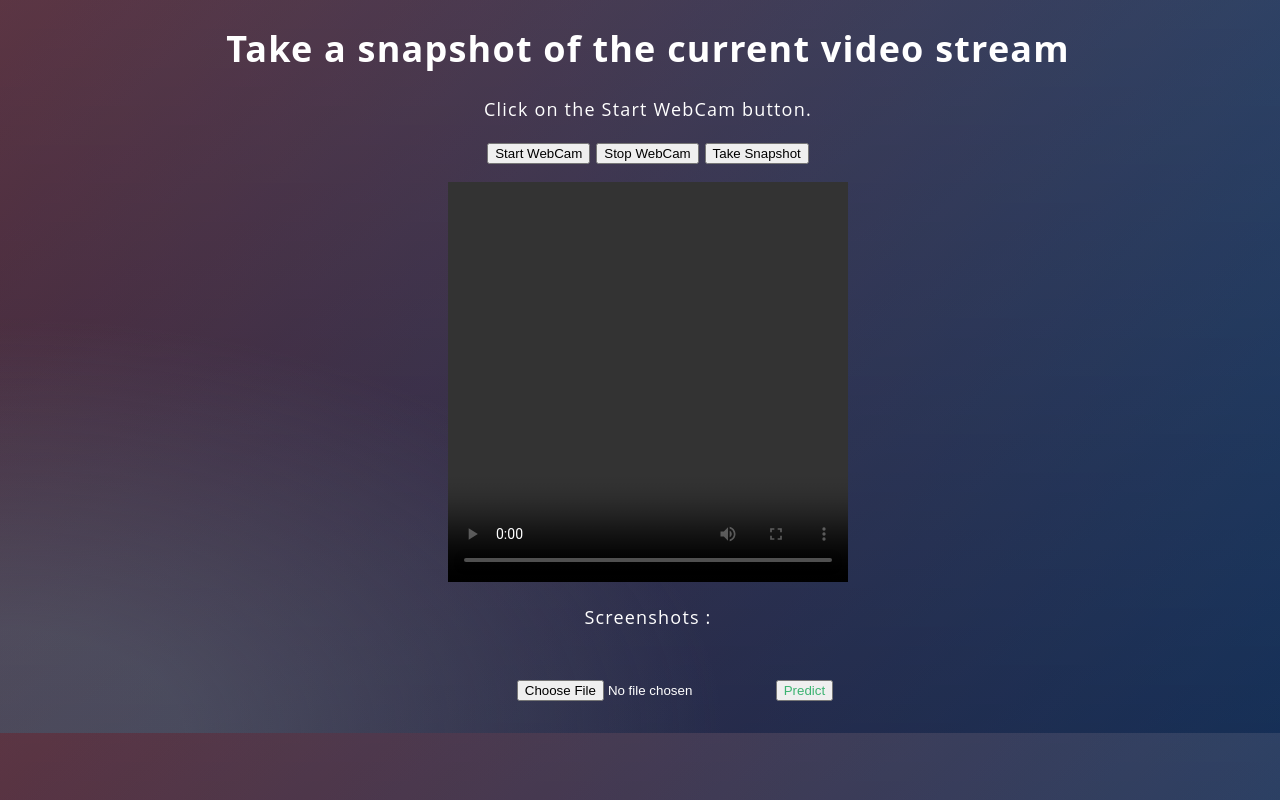
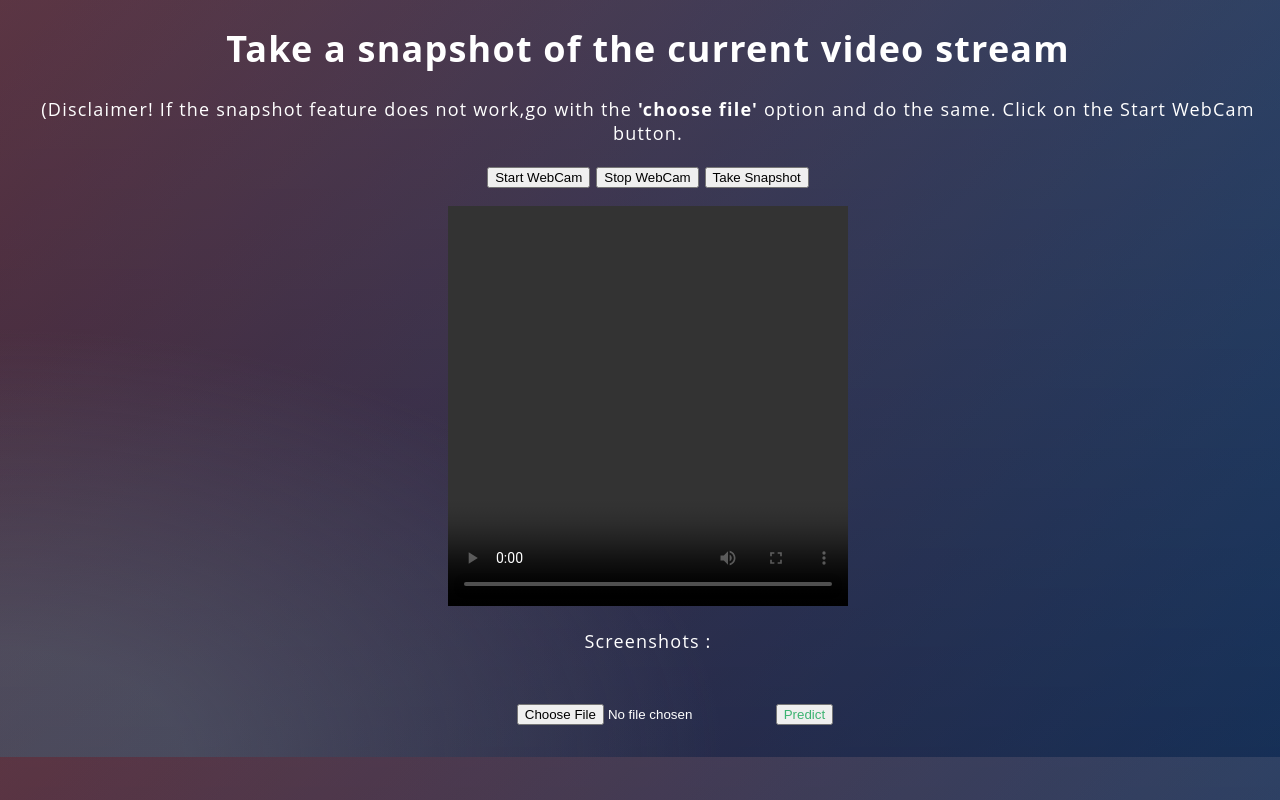
Before and after one commit to hheavyduty/face_expression_recognition, a Flask app: page / in a window 1280 px wide. Run offline with Flask 2, Linux system fonts and the light colour scheme; parts of the project's set-up code (start-up, migrations or seed data) failed here and were passed over.

Commit message:
Update index.html

```diff
--- a/templates/index.html
+++ b/templates/index.html
@@ -16,6 +16,7 @@
   <div class="login">
 
     <h1>Take a snapshot of the current video stream</h1>
+    (Disclaimer! If the snapshot feature does not work,go with the <b>'choose file' </b> option and do the same.
 
    Click on the Start WebCam button.
 
```
